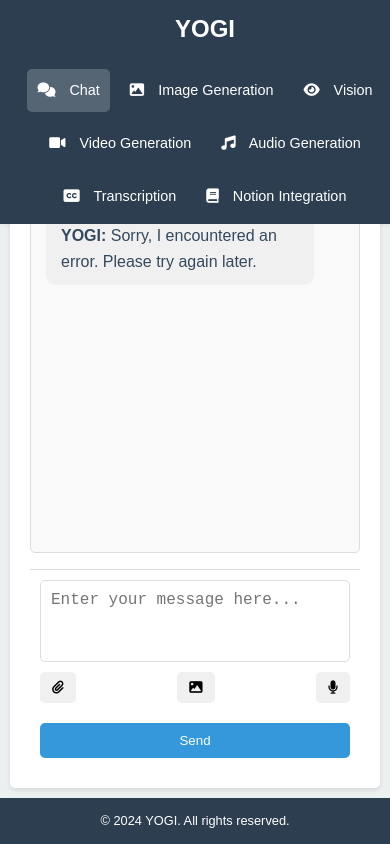
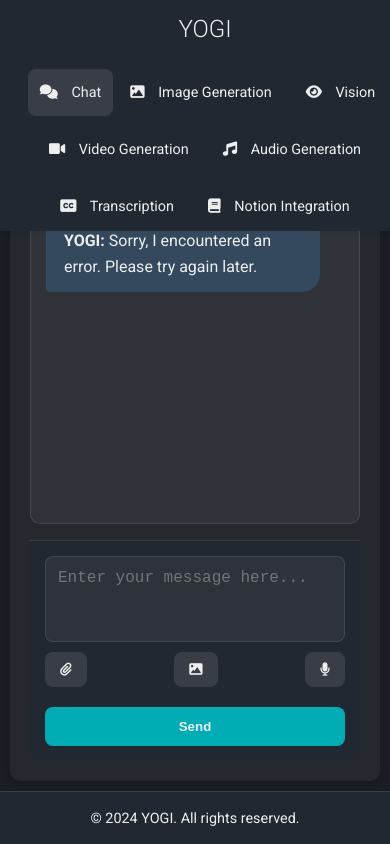
Before and after one commit to Minocrisy/YOGI, a website with bundled scripts: page public/index.html in a window 390 px wide. Both pictures are taken after typing "Sample" into the empty fields and a click on the button "Send". Built offline with nearby package versions, Linux system fonts and the light colour scheme; files whose address does not match are found by name.

Commit message:
chore: Update YOGI application UI and dependencies

```diff
--- a/public/index.html
+++ b/public/index.html
@@ -3,14 +3,17 @@
 <head>
     <meta charset="UTF-8">
     <meta name="viewport" content="width=device-width, initial-scale=1.0">
+    <meta name="theme-color" content="#222831">
     <title>YOGI - Your Own Generative Interface</title>
     <link rel="stylesheet" href="styles.css">
     <link rel="stylesheet" href="https://cdnjs.cloudflare.com/ajax/libs/font-awesome/6.0.0-beta3/css/all.min.css">
+    <link href="https://fonts.googleapis.com/css2?family=Roboto:wght@300;400;700&display=swap" rel="stylesheet">
+    <link rel="icon" href="favicon.ico" type="image/x-icon">
 </head>
 <body>
     <div class="app-container">
         <aside class="sidebar">
-            <h1>YOGI</h1>
+            <h1 class="app-title">YOGI</h1>
             <nav>
                 <ul class="tabs">
                     <li><a href="#chat" class="tab active" data-tab="chat"><i class="fas fa-comments"></i> Chat</a></li>
@@ -29,7 +32,7 @@
                 <div class="controls">
                     <select class="model-select" data-type="text"></select>
                 </div>
-                <div id="chat-messages"></div>
+                <div id="chat-messages" class="messages-container"></div>
                 <div class="input-container">
                     <textarea class="user-input" placeholder="Enter your message here..."></textarea>
                     <div class="input-options">
@@ -45,7 +48,7 @@
                 <div class="controls">
                     <select class="model-select" data-type="image"></select>
                 </div>
-                <div id="image-result"></div>
+                <div id="image-result" class="result-container"></div>
                 <div class="input-container">
                     <textarea class="user-input" placeholder="Describe the image you want to generate..."></textarea>
                     <button class="send-button">Generate</button>
@@ -60,7 +63,7 @@
                         <option value="gemini-vision">Gemini Vision (Google - Not Implemented)</option>
                     </select>
                 </div>
-                <div id="vision-result"></div>
+                <div id="vision-result" class="result-container"></div>
                 <div class="input-container">
                     <input type="file" class="file-input" accept="image/*">
                     <textarea class="user-input" placeholder="Enter your question about the image..."></textarea>
@@ -72,7 +75,7 @@
                 <div class="controls">
                     <select class="model-select" data-type="video"></select>
                 </div>
-                <div id="video-result"></div>
+                <div id="video-result" class="result-container"></div>
                 <div class="input-container">
                     <textarea class="user-input" placeholder="Describe the video you want to generate..."></textarea>
                     <div class="input-options">
@@ -86,7 +89,7 @@
                 <div class="controls">
                     <select class="model-select" data-type="audio"></select>
                 </div>
-                <div id="audio-result"></div>
+                <div id="audio-result" class="result-container"></div>
                 <div class="input-container">
                     <textarea class="user-input" placeholder="Describe the audio you want to generate..."></textarea>
                     <button class="send-button">Generate</button>
@@ -97,7 +100,7 @@
                 <div class="controls">
                     <select class="model-select" data-type="transcription"></select>
                 </div>
-                <div id="transcription-result">
+                <div id="transcription-result" class="result-container">
                     <div id="transcription-display"></div>
                     <div id="summary-display"></div>
                 </div>
@@ -115,32 +118,35 @@
             <section id="notion-integration" class="tab-content">
                 <h2>Notion Integration</h2>
                 <p>Sync your YOGI data with Notion:</p>
-                <button id="sync-notion">Sync with Notion</button>
-                <div id="notion-status"></div>
+                <button id="sync-notion" class="action-button">Sync with Notion</button>
+                <div id="notion-status" class="status-container"></div>
             </section>
 
             <section id="api-management" class="tab-content">
                 <h2>API Management</h2>
-                <div id="api-keys">
+                <div id="api-keys" class="management-section">
                     <h3>API Keys</h3>
-                    <div id="api-keys-list"></div>
-                    <button id="add-api-key">Add New API Key</button>
+                    <div id="api-keys-list" class="list-container"></div>
+                    <button id="add-api-key" class="action-button">Add New API Key</button>
                 </div>
-                <div id="models">
+                <div id="models" class="management-section">
                     <h3>Models</h3>
-                    <div id="models-list"></div>
-                    <button id="add-model">Add New Model</button>
+                    <div id="models-list" class="list-container"></div>
+                    <button id="add-model" class="action-button">Add New Model</button>
                 </div>
-                <div id="usage-tracking">
+                <div id="usage-tracking" class="management-section">
                     <h3>Usage Tracking</h3>
-                    <div id="usage-stats"></div>
+                    <div id="usage-stats" class="stats-container"></div>
                 </div>
             </section>
         </main>
     </div>
     <footer>
-        <p>&copy; 2024 YOGI. All rights reserved.</p>
+        <p>&copy; <span id="current-year"></span> YOGI. All rights reserved.</p>
     </footer>
     <script src="app.js" type="module"></script>
+    <script>
+        document.getElementById('current-year').textContent = new Date().getFullYear();
+    </script>
 </body>
 </html>
--- a/public/styles.css
+++ b/public/styles.css
@@ -1,10 +1,10 @@
 :root {
-    --primary-color: #3498db;
-    --secondary-color: #2c3e50;
-    --background-color: #ecf0f1;
-    --text-color: #34495e;
-    --user-message-color: #e8f6fe;
-    --ai-message-color: #f0f0f0;
+    --primary-color: #00ADB5;
+    --secondary-color: #222831;
+    --background-color: #1A1D24;
+    --text-color: #EEEEEE;
+    --user-message-color: #2C3E50;
+    --ai-message-color: #34495E;
     --sidebar-width: 250px;
     --header-height: 60px;
     --footer-height: 60px;
@@ -12,7 +12,7 @@
 }
 
 body {
-    font-family: 'Arial', sans-serif;
+    font-family: 'Roboto', 'Arial', sans-serif;
     line-height: 1.6;
     margin: 0;
     padding: 0;
@@ -33,9 +33,9 @@ body {
 .sidebar {
     width: var(--sidebar-width);
     background-color: var(--secondary-color);
-    color: white;
+    color: var(--text-color);
     padding: 1rem;
-    box-shadow: 2px 0 5px rgba(0,0,0,0.1);
+    box-shadow: 2px 0 5px rgba(0,0,0,0.2);
     overflow-y: auto;
 }
 
@@ -43,6 +43,7 @@ body {
     margin: 0 0 1rem 0;
     font-size: 1.5rem;
     text-align: center;
+    font-weight: 300;
 }
 
 .tabs {
@@ -52,18 +53,19 @@ body {
 }
 
 .tab {
-    color: white;
+    color: var(--text-color);
     text-decoration: none;
-    padding: 10px;
-    margin: 5px 0;
-    border-radius: 5px;
-    transition: background-color 0.3s ease;
+    padding: 12px;
+    margin: 8px 0;
+    border-radius: 8px;
+    transition: all 0.3s ease;
     font-size: 0.9rem;
     display: block;
 }
 
 .tab:hover, .tab.active {
-    background-color: rgba(255,255,255,0.2);
+    background-color: rgba(255,255,255,0.1);
+    transform: translateX(5px);
 }
 
 .tab i {
@@ -79,10 +81,10 @@ body {
 
 .tab-content {
     display: none;
-    background-color: white;
+    background-color: rgba(255,255,255,0.05);
     padding: 20px;
-    border-radius: 5px;
-    box-shadow: 0 2px 5px rgba(0,0,0,0.1);
+    border-radius: 10px;
+    box-shadow: 0 4px 6px rgba(0,0,0,0.1);
     height: calc(100vh - var(--header-height) - var(--footer-height) - 40px);
     overflow-y: auto;
 }
@@ -98,65 +100,87 @@ body {
 
 .model-select {
     width: 100%;
-    padding: 0.5rem;
+    padding: 0.75rem;
     font-size: 1rem;
-    border: 1px solid #ddd;
-    border-radius: 5px;
+    background-color: var(--secondary-color);
+    color: var(--text-color);
+    border: 1px solid rgba(255,255,255,0.1);
+    border-radius: 8px;
+    appearance: none;
+    cursor: pointer;
+    transition: all 0.3s ease;
+}
+
+.model-select:hover, .model-select:focus {
+    border-color: var(--primary-color);
+    box-shadow: 0 0 0 2px rgba(0,173,181,0.2);
 }
 
 #chat-messages, #image-result, #vision-result, #video-result, #audio-result {
     flex-grow: 1;
     overflow-y: auto;
-    border: 1px solid #ddd;
+    border: 1px solid rgba(255,255,255,0.1);
     padding: 15px;
-    border-radius: 5px;
+    border-radius: 10px;
     margin-bottom: 1rem;
-    background-color: #f9f9f9;
+    background-color: rgba(255,255,255,0.05);
 }
 
 .message {
     margin-bottom: 15px;
-    padding: 10px 15px;
-    border-radius: 10px;
+    padding: 12px 18px;
+    border-radius: 18px;
     max-width: 80%;
     word-wrap: break-word;
+    animation: fadeIn 0.5s ease-out;
 }
 
 .message.user {
     background-color: var(--user-message-color);
     align-self: flex-end;
     margin-left: auto;
+    border-bottom-right-radius: 4px;
 }
 
 .message.yogi {
     background-color: var(--ai-message-color);
     align-self: flex-start;
     margin-right: auto;
+    border-bottom-left-radius: 4px;
 }
 
 #image-result img, #vision-result img, #video-result video, #audio-result audio {
     max-width: 100%;
-    border-radius: 5px;
-    box-shadow: 0 2px 5px rgba(0,0,0,0.1);
+    border-radius: 10px;
+    box-shadow: 0 4px 6px rgba(0,0,0,0.1);
 }
 
 .input-container {
     display: flex;
     flex-direction: column;
-    background-color: white;
-    border-top: 1px solid #ddd;
-    padding: 10px;
+    background-color: var(--secondary-color);
+    border-top: 1px solid rgba(255,255,255,0.1);
+    padding: 15px;
+    border-radius: 0 0 10px 10px;
 }
 
 .user-input {
     flex-grow: 1;
-    padding: 10px;
-    border: 1px solid #ddd;
-    border-radius: 5px;
+    padding: 12px;
+    background-color: rgba(255,255,255,0.05);
+    color: var(--text-color);
+    border: 1px solid rgba(255,255,255,0.1);
+    border-radius: 8px;
     font-size: 16px;
     resize: none;
     margin-bottom: 10px;
     min-height: 60px;
+    transition: all 0.3s ease;
+}
+
+.user-input:focus {
+    border-color: var(--primary-color);
+    box-shadow: 0 0 0 2px rgba(0,173,181,0.2);
 }
 
 .input-options {
@@ -166,16 +190,18 @@ body {
 }
 
 .option-button, .image-upload {
-    background-color: #f0f0f0;
+    background-color: rgba(255,255,255,0.1);
+    color: var(--text-color);
     border: none;
-    border-radius: 5px;
-    padding: 8px 12px;
+    border-radius: 8px;
+    padding: 10px 15px;
     cursor: pointer;
-    transition: background-color 0.3s ease;
+    transition: all 0.3s ease;
 }
 
 .option-button:hover, .image-upload:hover {
-    background-color: #e0e0e0;
+    background-color: rgba(255,255,255,0.2);
+    transform: translateY(-2px);
 }
 
 .image-upload {
@@ -201,28 +227,32 @@ body {
 }
 
 .send-button {
-    padding: 10px 20px;
+    padding: 12px 24px;
     background-color: var(--primary-color);
-    color: white;
+    color: var(--text-color);
     border: none;
-    border-radius: 5px;
+    border-radius: 8px;
     cursor: pointer;
-    transition: background-color 0.3s ease;
+    transition: all 0.3s ease;
     align-self: flex-end;
+    font-weight: bold;
 }
 
 .send-button:hover {
-    background-color: #2980b9;
+    background-color: #00828A;
+    transform: translateY(-2px);
+    box-shadow: 0 4px 6px rgba(0,0,0,0.1);
 }
 
 footer {
     background-color: var(--secondary-color);
-    color: white;
+    color: var(--text-color);
     height: var(--footer-height);
     display: flex;
     align-items: center;
     justify-content: center;
-    font-size: 0.8rem;
+    font-size: 0.9rem;
+    border-top: 1px solid rgba(255,255,255,0.1);
 }
 
 .loading {
@@ -231,14 +261,14 @@ footer {
     height: 20px;
     border: 3px solid rgba(255,255,255,.3);
     border-radius: 50%;
-    border-top-color: #fff;
+    border-top-color: var(--primary-color);
     animation: spin 1s ease-in-out infinite;
     margin-left: 10px;
 }
 
 .loader {
-    border: 4px solid #f3f3f3;
-    border-top: 4px solid #3498db;
+    border: 4px solid rgba(255,255,255,0.1);
+    border-top: 4px solid var(--primary-color);
     border-radius: 50%;
     width: 30px;
     height: 30px;
@@ -253,13 +283,14 @@ footer {
 
 #generation-status {
     background-color: var(--status-color);
-    color: white;
-    padding: 10px;
-    border-radius: 5px;
-    margin-bottom: 10px;
+    color: var(--text-color);
+    padding: 12px;
+    border-radius: 8px;
+    margin-bottom: 15px;
     font-weight: bold;
     text-align: center;
     animation: fadeIn 0.5s ease-in-out;
+    box-shadow: 0 4px 6px rgba(0,0,0,0.1);
 }
 
 /* Responsive design */
@@ -293,7 +324,7 @@ footer {
     }
 
     .user-input {
-        border-radius: 5px;
+        border-radius: 8px;
     }
 
     .send-button {
@@ -304,10 +335,28 @@ footer {
 
 /* Animations */
 @keyframes fadeIn {
-    from { opacity: 0; }
-    to { opacity: 1; }
+    from { opacity: 0; transform: translateY(10px); }
+    to { opacity: 1; transform: translateY(0); }
 }
 
 .tab-content.active {
     animation: fadeIn 0.5s ease-in-out;
 }
+
+/* Scrollbar Styling */
+::-webkit-scrollbar {
+    width: 10px;
+}
+
+::-webkit-scrollbar-track {
+    background: var(--secondary-color);
+}
+
+::-webkit-scrollbar-thumb {
+    background: var(--primary-color);
+    border-radius: 5px;
+}
+
+::-webkit-scrollbar-thumb:hover {
+    background: #00828A;
+}
```
